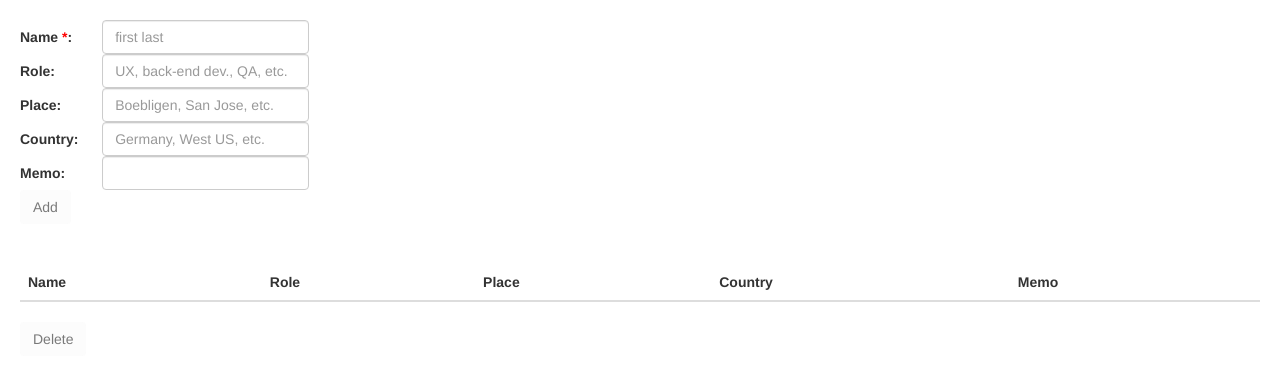
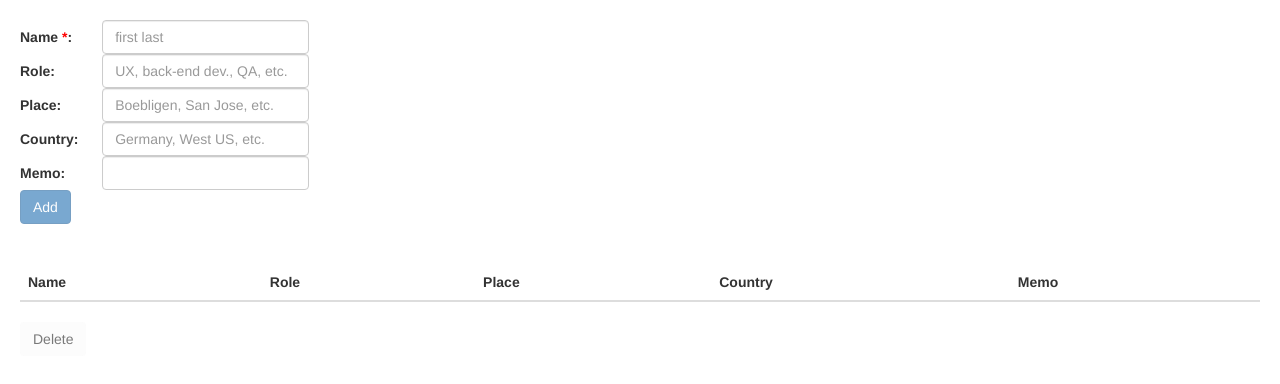
Before and after one commit to shioyang/CordovaHelloWorld, a plain HTML site: page www/index.html in a window 1280 px wide. Drawn offline with Linux system fonts and the light colour scheme.

Commit message:
Change button style

```diff
--- a/www/index.html
+++ b/www/index.html
@@ -34,7 +34,7 @@
 						<td><input class="form-control" type="textarea" ng-model="personList.person.memo" placeholder="" /></td>
 					</tr>
 			</table>
-			<button class="btn" ng-click="personList.addPerson()" ng-disabled="!personList.person.name">Add</button>
+			<button class="btn btn-primary" ng-click="personList.addPerson()" ng-disabled="!personList.person.name">Add</button>
 		</form>
 		<table class="table table-striped" style="margin-top: 40px;">
 			<thead>
```
